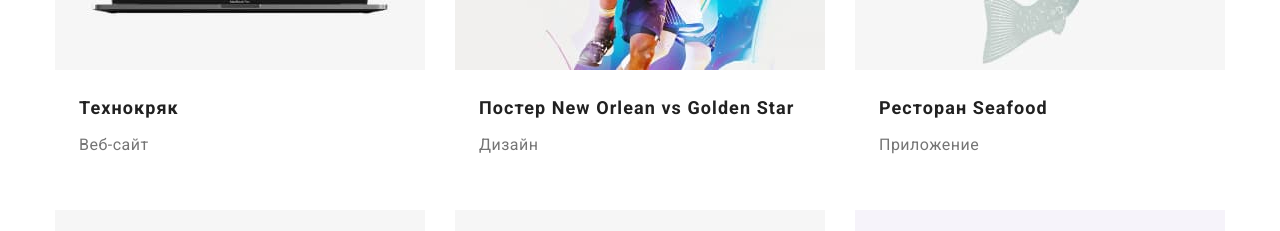
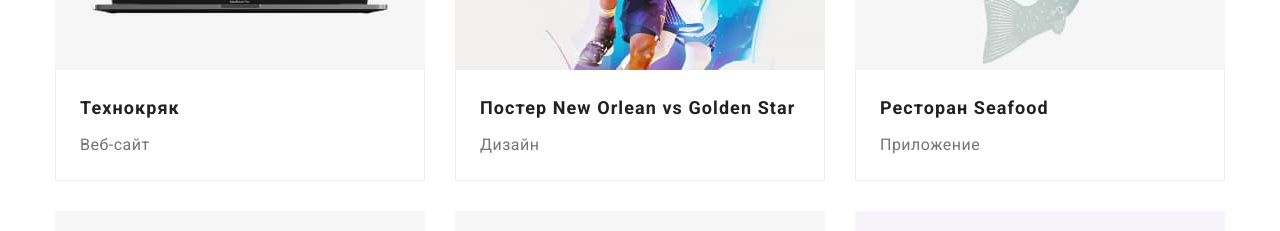
Before and after one commit to TStetsun/goit-markup-hw-03, a plain HTML site: page portfolio.html in a window 1280 px wide. Shown: the part 487-718 px from the top of the page. Drawn offline with nearby package versions, Linux system fonts and the light colour scheme.

Commit message:
add borders  portfolio cards

```diff
--- a/css/styles.css
+++ b/css/styles.css
@@ -254,8 +254,6 @@ a {
   text-align: center;
   letter-spacing: 0.03em;
   color: var(--text-color-grey);
-  /* margin-top: 10px; */
-  /* margin-bottom: 30px; */
 }
 .description-cart {
   padding: 30px 0px;
@@ -343,6 +341,8 @@ a {
 }
 .description-work {
   padding: 20px 24px;
+  border: 1px solid #eeeeee;
+  border-top: 0px;
 }
 .works-title {
   font-weight: 700;
```
